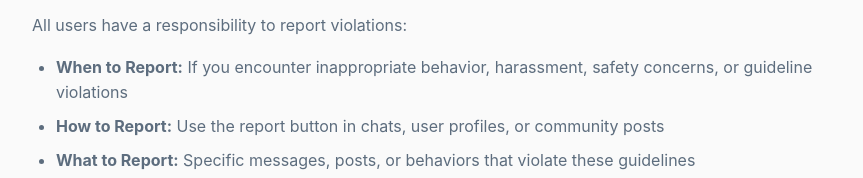
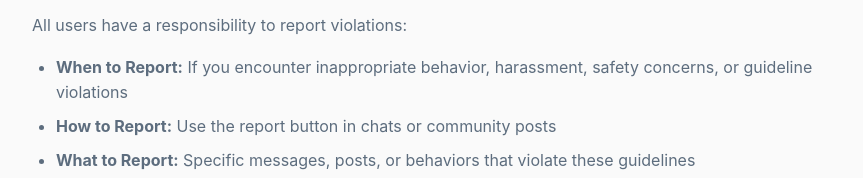
Before and after one commit to Kingchigoz/kingchigoz.github.io, a plain HTML site: page community-guidelines.html in a window 1280 px wide. Shown: the part 4986-5164 px from the top of the page, without its empty margins (24-887 px from the left). Drawn offline with Linux system fonts and the light colour scheme.

Commit message:
Remove 'user profiles' from reporting options
Updated the 'How to Report' section to remove 'user profiles' as a reporting
location. Users can now report violations using the report button in chats
or community posts only.

```diff
--- a/community-guidelines.html
+++ b/community-guidelines.html
@@ -219,7 +219,7 @@
                     <p>All users have a responsibility to report violations:</p>
                     <ul>
                         <li><strong>When to Report:</strong> If you encounter inappropriate behavior, harassment, safety concerns, or guideline violations</li>
-                        <li><strong>How to Report:</strong> Use the report button in chats, user profiles, or community posts</li>
+                        <li><strong>How to Report:</strong> Use the report button in chats or community posts</li>
                         <li><strong>What to Report:</strong> Specific messages, posts, or behaviors that violate these guidelines</li>
                         <li><strong>Report Protection:</strong> All reports are confidential and the reported user won't know who reported them</li>
                         <li><strong>False Reports:</strong> Submitting false or malicious reports may result in account restrictions</li>
```
